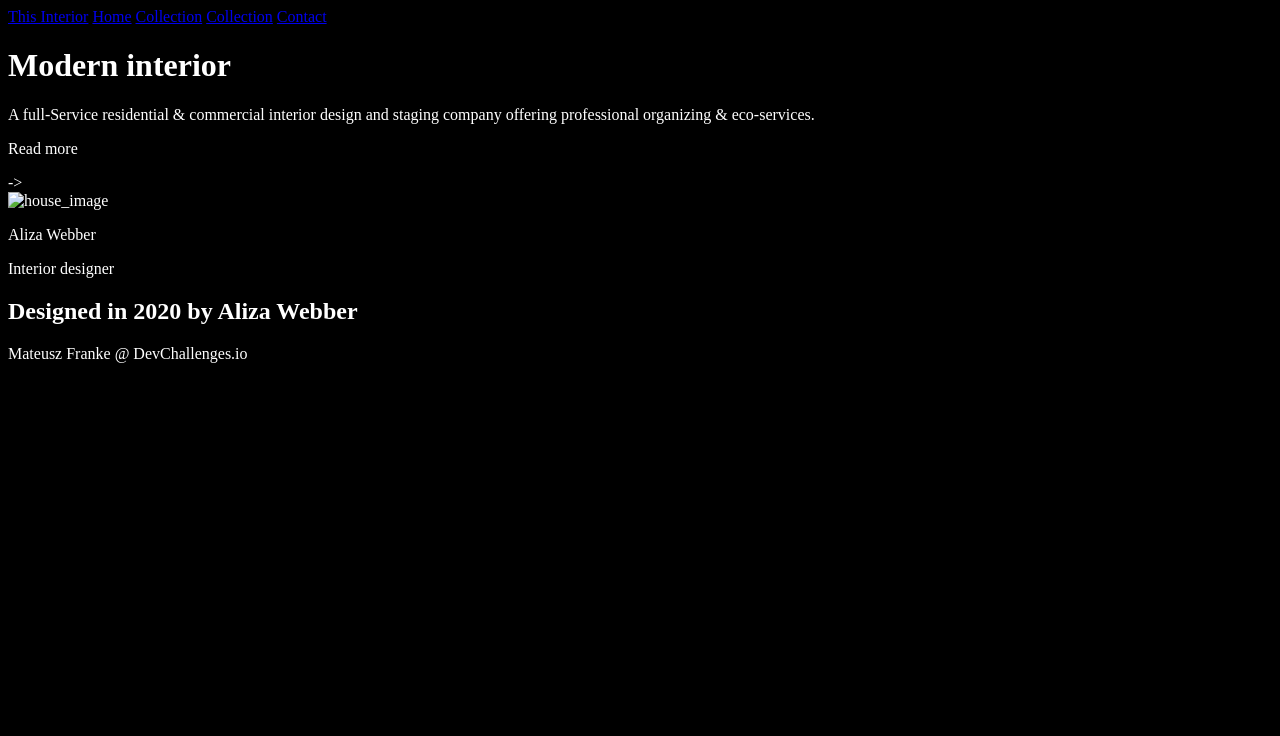
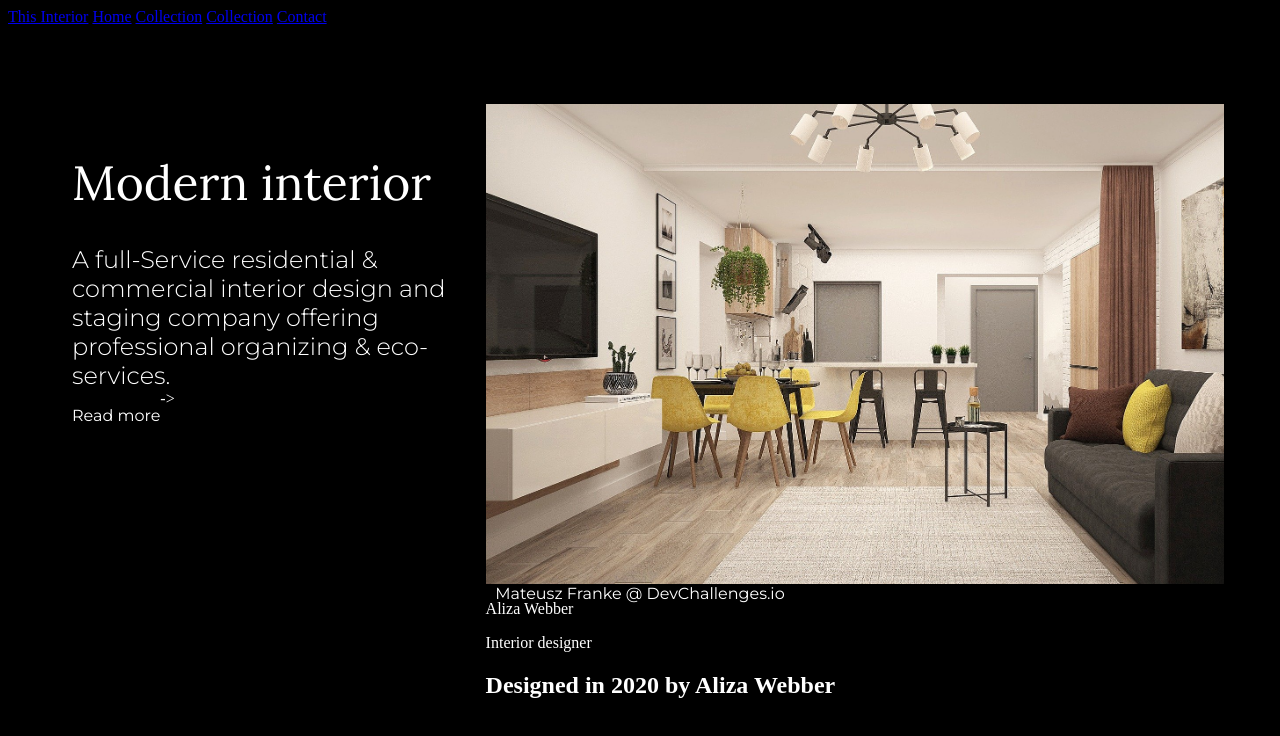
Before and after one commit to MtFranke/interior-consultant, a plain HTML site: page index.html in a window 1280 px wide. Drawn offline with Linux system fonts and the light colour scheme.

Commit message:
working on main section of page

```diff
--- a/index.html
+++ b/index.html
@@ -6,16 +6,17 @@
     <meta name="viewport" content="width=device-width, initial-scale=1.0">
     <title>interior-consultant</title>
     <link rel="stylesheet" href="main.css">
+    <link href="https://fonts.googleapis.com/css2?family=Crimson+Pro:wght@200&family=Lora:wght@400;500;600;700&family=Montserrat:wght@200;300;400;500;600&display=swap" rel="stylesheet">
 </head>
 <body>
-    <nav>
+    <nav class="navigation">
         <a href="#">This Interior</a>
         <a href="#">Home</a>
         <a href="#">Collection</a>
         <a href="#">Collection</a>
         <a href="#">Contact</a>
     </nav>
-    <main>
+    <main class="main">
         <header class="company">
             <h1 class="company__name">Modern interior</h1>
             <aside class="company__description">A full-Service residential & commercial interior design and
@@ -25,16 +26,16 @@
                 <div class="company__read-more-icon">-></div>
             </div>
         </header>
-        <section>
-            <img src="" alt="house_image">
-            <section>
-                <p>Aliza Webber</p>
-                <p>Interior designer</p>
-                <h2>Designed in 2020 by Aliza Webber</h2>
-            </section>
+        <section class="portfolio">
+            <div class="portfolio__image"></div>
+            <div class="portfolio__author">
+                <p class="portfolio__author-name">Aliza Webber</p>
+                <p class="portfolio__author-company">Interior designer</p>
+                <h2 class="portfolio__image-creation-date">Designed in 2020 by Aliza Webber</h2>
+            </div>
         </section>
     </main>
-    <footer>
+    <footer class="footer">
         Mateusz Franke @ DevChallenges.io
     </footer>
 </body>
--- a/main.css
+++ b/main.css
@@ -1,4 +1,57 @@
+/*font-family: 'Crimson Pro', serif;*/
+/*font-family: 'Lora', serif;*/
+/*font-family: 'Montserrat', sans-serif;*/
+
 body{
+    display: grid;
     background: black;
     color: white;
+    grid-template-rows: 6rem 30rem 4rem;
+    grid-auto-columns: 1fr 1fr 1fr;
 }
+
+.navigation{
+}
+.footer{
+    font-family: 'Montserrat', sans-serif;
+    font-size: 1rem;
+    text-align: center;
+}
+
+.main{
+    display: flex;
+    margin: 0 3rem;
+}
+
+.company{
+    width: 35%;
+    padding: 1rem;
+}
+.company__name{
+    font-family: 'Lora', serif;
+    font-size: 3rem;
+    font-weight: 400;
+}
+.company__description{
+    font-family: 'Montserrat', sans-serif;
+    font-size: 1.5rem;
+    font-weight: 300;
+}
+.company__read-more{
+    display: flex;
+}
+.company__read-more-text{
+    font-family: 'Montserrat', sans-serif;
+    font-size: 1rem;
+}
+.portfolio {
+    width: 65%;
+
+}
+
+.portfolio__image{
+    width: 100%;
+    background: url("images/kitchen-living-room-4043091_1920.jpg");
+    height: 100%;
+    background-size: cover;
+}
```
Also changed, not shown: images/kitchen-living-room-4043091_1920.jpg (added), 1 other file.
